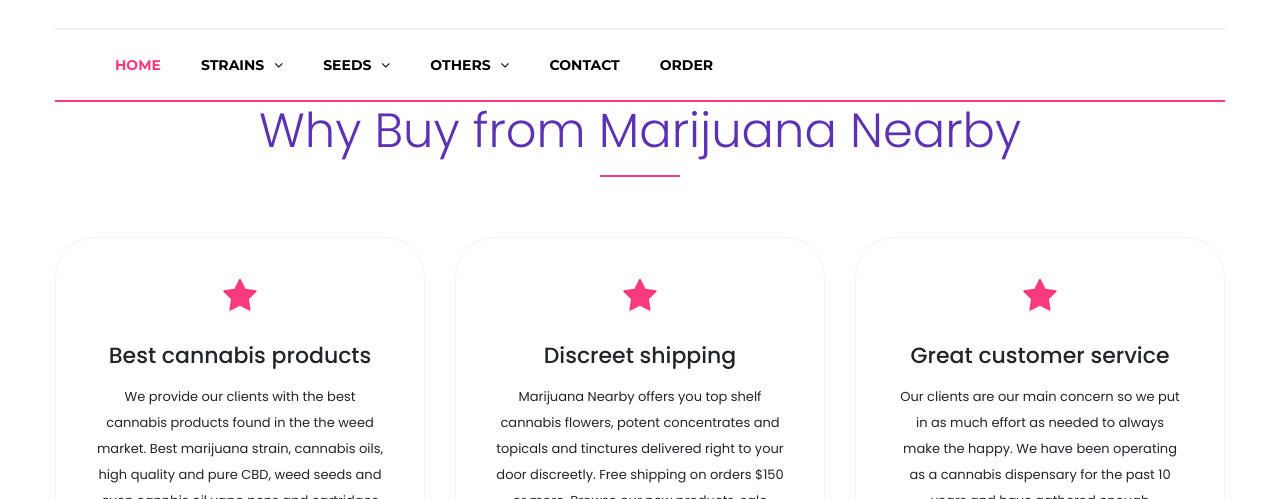
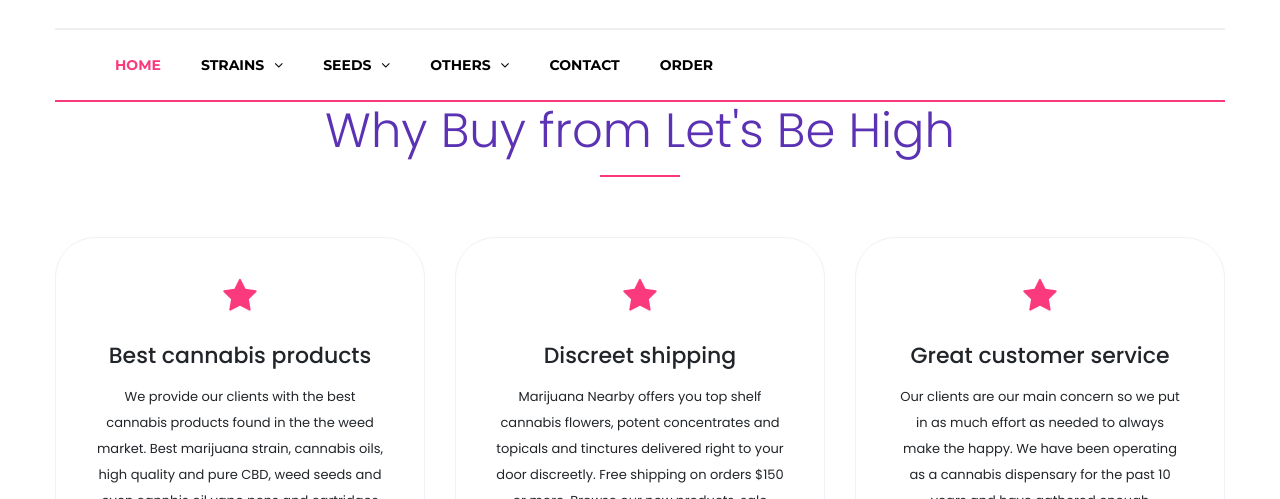
Before and after one commit to letsbehigh/letsbehigh.github.io, a plain HTML site: page index.html in a window 1280 px wide. Shown: the part 301-800 px from the top of the page. Drawn offline with nearby package versions, Linux system fonts and the light colour scheme; some packages are replaced by stand-ins of ours; a script that the page names is missing; a web font is replaced by a local one.

Commit message:
Add files via upload

```diff
--- a/index.html
+++ b/index.html
@@ -313,7 +313,7 @@
                 <div class="col-12">
                     <!-- Section Heading Area -->
                     <div class="section-heading text-center">
-                        <h2>Why Buy from Marijuana Nearby</h2>
+                        <h2>Why Buy from Let's Be High</h2>
                         <div class="line-shape"></div>
                     </div>
                 </div>
```
